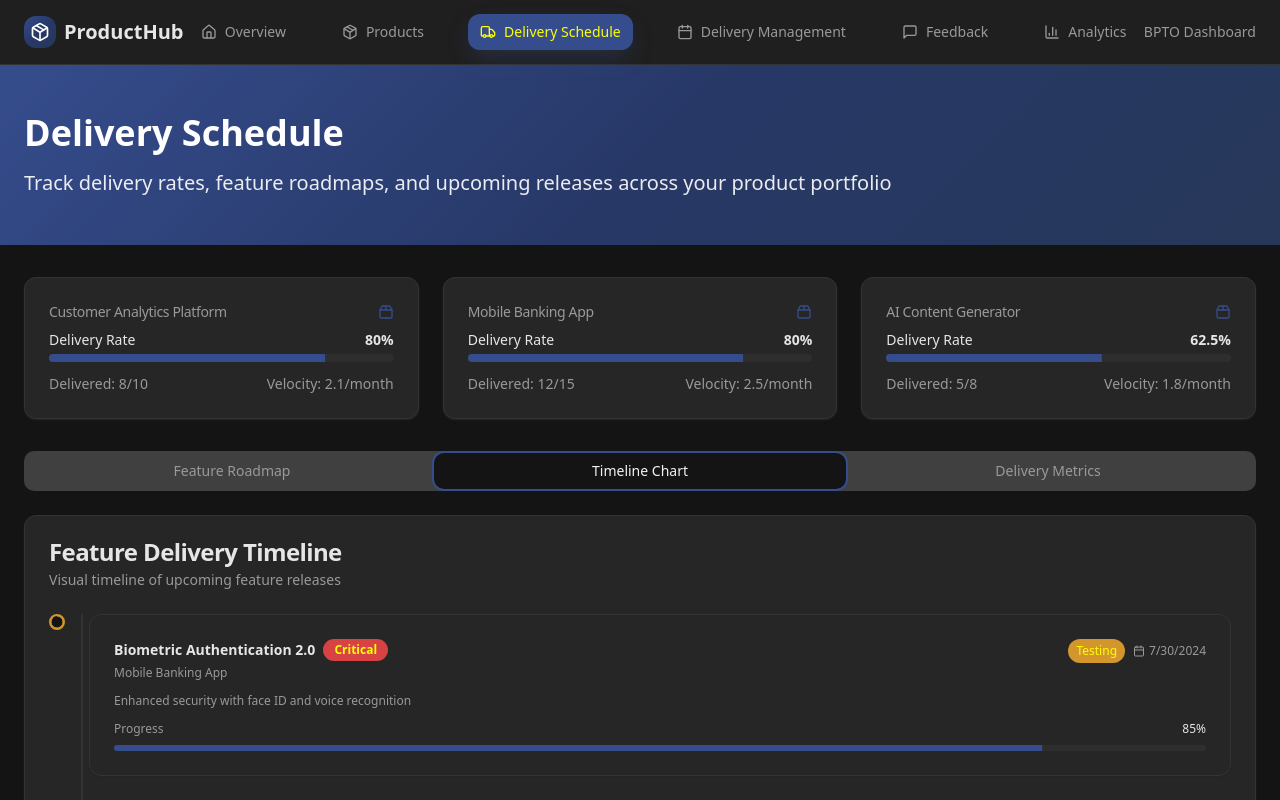
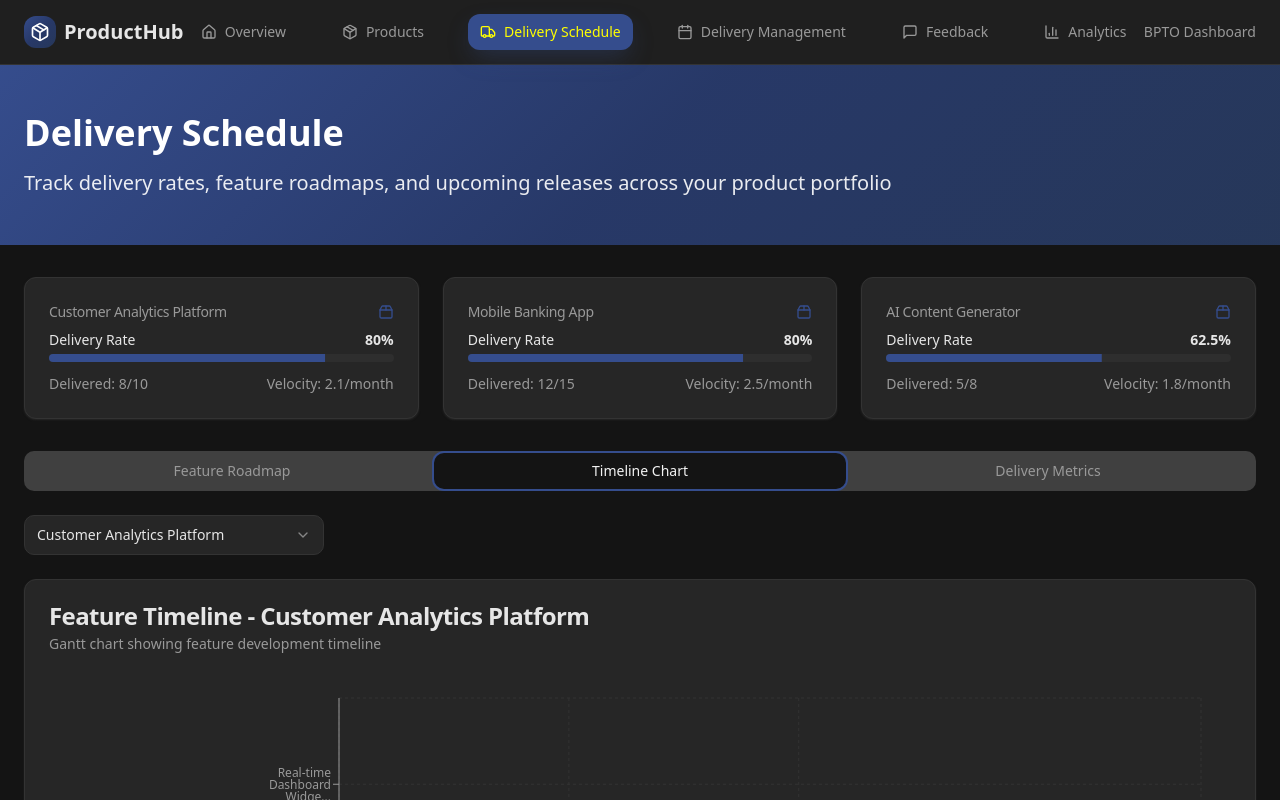
Before and after one commit to tanjameson/cpo-vision-board, a React (Vite) app: page /delivery in a window 1280 px wide. Both pictures are taken after a click on the tab "Timeline Chart". Shown: the top 800 px of the page. Built offline with nearby package versions, Linux system fonts and the light colour scheme.

Commit message:
Add product timeline chart

```diff
--- a/src/pages/DeliverySchedule.tsx
+++ b/src/pages/DeliverySchedule.tsx
@@ -6,7 +6,7 @@ import { Button } from "@/components/ui/button";
 import { Progress } from "@/components/ui/progress";
 import { Tabs, TabsContent, TabsList, TabsTrigger } from "@/components/ui/tabs";
 import { Select, SelectContent, SelectItem, SelectTrigger, SelectValue } from "@/components/ui/select";
-import { BarChart, Bar, XAxis, YAxis, CartesianGrid, Tooltip, ResponsiveContainer, LineChart, Line } from 'recharts';
+import { BarChart, Bar, XAxis, YAxis, CartesianGrid, Tooltip, ResponsiveContainer, LineChart, Line, Cell } from 'recharts';
 import { Calendar, Clock, TrendingUp, CheckCircle, AlertCircle, Package2 } from "lucide-react";
 
 // Mock delivery data
@@ -86,6 +86,7 @@ const upcomingFeatures = [
 const DeliverySchedule = () => {
   const [selectedQuarter, setSelectedQuarter] = useState('All');
   const [selectedProduct, setSelectedProduct] = useState('All');
+  const [timelineProduct, setTimelineProduct] = useState('Customer Analytics Platform');
 
   const filteredFeatures = upcomingFeatures.filter(feature => {
     const quarterMatch = selectedQuarter === 'All' || feature.quarter === selectedQuarter;
@@ -110,6 +111,37 @@ const DeliverySchedule = () => {
       case 'Medium': return 'secondary';
       case 'Low': return 'outline';
       default: return 'outline';
+    }
+  };
+
+  // Prepare timeline chart data
+  const timelineData = upcomingFeatures
+    .filter(feature => feature.product === timelineProduct)
+    .map(feature => {
+      const startDate = new Date();
+      const endDate = new Date(feature.targetDate);
+      const duration = Math.ceil((endDate.getTime() - startDate.getTime()) / (1000 * 60 * 60 * 24));
+      const daysFromStart = Math.max(0, Math.ceil((startDate.getTime() - new Date('2024-07-01').getTime()) / (1000 * 60 * 60 * 24)));
+
+      return {
+        name: feature.feature.length > 25 ? feature.feature.substring(0, 25) + '...' : feature.feature,
+        fullName: feature.feature,
+        start: daysFromStart,
+        duration: Math.max(duration, 30),
+        progress: feature.progress,
+        status: feature.status,
+        targetDate: feature.targetDate,
+        priority: feature.priority
+      };
+    });
+
+  const getStatusBarColor = (status: string) => {
+    switch (status) {
+      case 'Testing': return 'hsl(var(--warning))';
+      case 'In Development': return 'hsl(var(--primary))';
+      case 'Design': return 'hsl(var(--accent))';
+      case 'Planning': return 'hsl(var(--secondary))';
+      default: return 'hsl(var(--muted))';
     }
   };
 
@@ -246,93 +278,104 @@ const DeliverySchedule = () => {
           </TabsContent>
 
           <TabsContent value="timeline" className="space-y-6">
+            {/* Product Filter for Timeline */}
+            <div className="flex justify-start">
+              <Select value={timelineProduct} onValueChange={setTimelineProduct}>
+                <SelectTrigger className="w-[300px] bg-card border-card-border">
+                  <SelectValue placeholder="Select product for timeline" />
+                </SelectTrigger>
+                <SelectContent className="bg-card border-card-border z-50">
+                  <SelectItem value="Customer Analytics Platform">Customer Analytics Platform</SelectItem>
+                  <SelectItem value="Mobile Banking App">Mobile Banking App</SelectItem>
+                  <SelectItem value="AI Content Generator">AI Content Generator</SelectItem>
+                </SelectContent>
+              </Select>
+            </div>
+
             <Card className="shadow-card border-card-border">
               <CardHeader>
-                <CardTitle className="text-card-foreground">Feature Delivery Timeline</CardTitle>
-                <CardDescription>Visual timeline of upcoming feature releases</CardDescription>
+                <CardTitle className="text-card-foreground">Feature Timeline - {timelineProduct}</CardTitle>
+                <CardDescription>Gantt chart showing feature development timeline</CardDescription>
               </CardHeader>
               <CardContent>
-                <div className="space-y-6">
-                  {/* Timeline visualization */}
-                  <div className="relative">
-                    {/* Timeline line */}
-                    <div className="absolute left-8 top-0 bottom-0 w-0.5 bg-border"></div>
-
-                    <div className="space-y-8">
-                      {upcomingFeatures
-                        .sort((a, b) => new Date(a.targetDate).getTime() - new Date(b.targetDate).getTime())
-                        .map((feature, index) => (
-                        <div key={feature.id} className="relative flex items-start gap-6">
-                          {/* Timeline dot */}
-                          <div className="relative flex-shrink-0">
-                            <div className={`w-4 h-4 rounded-full border-2 bg-background ${
-                              feature.status === 'Testing' ? 'border-warning' :
-                              feature.status === 'In Development' ? 'border-primary' :
-                              feature.status === 'Design' ? 'border-accent' :
-                              'border-secondary'
-                            }`}></div>
-                            {/* Progress ring */}
-                            <div className="absolute inset-0 w-4 h-4">
-                              <svg className="w-4 h-4 transform -rotate-90" viewBox="0 0 16 16">
-                                <circle
-                                  cx="8"
-                                  cy="8"
-                                  r="6"
-                                  fill="none"
-                                  stroke="currentColor"
-                                  strokeWidth="1"
-                                  strokeDasharray={`${(feature.progress / 100) * 37.7} 37.7`}
-                                  className={
-                                    feature.status === 'Testing' ? 'text-warning' :
-                                    feature.status === 'In Development' ? 'text-primary' :
-                                    feature.status === 'Design' ? 'text-accent' :
-                                    'text-secondary'
+                <div className="h-[400px] w-full">
+                  <ResponsiveContainer width="100%" height="100%">
+                    <BarChart
+                      data={timelineData}
+                      layout="horizontal"
+                      margin={{ top: 20, right: 30, left: 150, bottom: 5 }}
+                    >
+                      <CartesianGrid strokeDasharray="3 3" stroke="hsl(var(--border))" />
+                      <XAxis
+                        type="number"
+                        domain={[0, 150]}
+                        tickFormatter={(value) => {
+                          const date = new Date('2024-07-01');
+                          date.setDate(date.getDate() + value);
+                          return date.toLocaleDateString('en-US', { month: 'short', day: 'numeric' });
+                        }}
+                        stroke="hsl(var(--muted-foreground))"
+                        fontSize={12}
+                      />
+                      <YAxis
+                        type="category"
+                        dataKey="name"
+                        stroke="hsl(var(--muted-foreground))"
+                        fontSize={12}
+                        width={140}
+                      />
+                      <Tooltip
+                        formatter={(value, name, props) => [
+                          `${value} days`,
+                          `Duration`
+                        ]}
+                        labelFormatter={(label, payload) => {
+                          if (payload && payload[0]) {
+                            const data = payload[0].payload;
+                            return (
+                              <div className="space-y-1">
+                                <div className="font-medium">{data.fullName}</div>
+                                <div className="text-sm text-muted-foreground">Status: {data.status}</div>
+                                <div className="text-sm text-muted-foreground">Priority: {data.priority}</div>
+                                <div className="text-sm text-muted-foreground">Target: {new Date(data.targetDate).toLocaleDateString()}</div>
+                                <div className="text-sm text-muted-foreground">Progress: {data.progress}%</div>
+                              </div>
+                            );
                           }
+                          return label;
+                        }}
+                        contentStyle={{
+                          backgroundColor: 'hsl(var(--card))',
+                          border: '1px solid hsl(var(--border))',
+                          borderRadius: '8px'
+                        }}
                       />
-                              </svg>
-                            </div>
+                      <Bar dataKey="duration" radius={4}>
+                        {timelineData.map((entry, index) => (
+                          <Cell key={`cell-${index}`} fill={getStatusBarColor(entry.status)} />
+                        ))}
+                      </Bar>
+                    </BarChart>
+                  </ResponsiveContainer>
                 </div>
 
-                          {/* Feature card */}
-                          <div className="flex-1 min-w-0">
-                            <Card className="shadow-sm border-card-border">
-                              <CardHeader className="pb-3">
-                                <div className="flex flex-col sm:flex-row sm:items-start sm:justify-between gap-3">
-                                  <div className="space-y-1">
+                {/* Legend */}
+                <div className="flex flex-wrap gap-4 mt-4 justify-center">
                   <div className="flex items-center gap-2">
-                                      <h4 className="text-sm font-semibold text-card-foreground">{feature.feature}</h4>
-                                      <Badge variant={getPriorityColor(feature.priority)} className="text-xs">
-                                        {feature.priority}
-                                      </Badge>
-                                    </div>
-                                    <p className="text-xs text-muted-foreground">{feature.product}</p>
+                    <div className="w-3 h-3 rounded bg-primary"></div>
+                    <span className="text-xs text-muted-foreground">In Development</span>
                   </div>
                   <div className="flex items-center gap-2">
-                                    <div className={`px-2 py-1 rounded-full text-xs font-medium ${getStatusColor(feature.status)}`}>
-                                      {feature.status}
+                    <div className="w-3 h-3 rounded bg-warning"></div>
+                    <span className="text-xs text-muted-foreground">Testing</span>
                   </div>
-                                    <div className="text-xs text-muted-foreground flex items-center gap-1">
-                                      <Calendar className="h-3 w-3" />
-                                      {new Date(feature.targetDate).toLocaleDateString()}
+                  <div className="flex items-center gap-2">
+                    <div className="w-3 h-3 rounded bg-accent"></div>
+                    <span className="text-xs text-muted-foreground">Design</span>
                   </div>
-                                  </div>
-                                </div>
-                              </CardHeader>
-                              <CardContent className="pt-0">
-                                <p className="text-xs text-muted-foreground mb-3">{feature.description}</p>
-                                <div className="space-y-2">
-                                  <div className="flex justify-between text-xs">
-                                    <span className="text-muted-foreground">Progress</span>
-                                    <span className="font-medium text-card-foreground">{feature.progress}%</span>
-                                  </div>
-                                  <Progress value={feature.progress} className="h-1.5" />
-                                </div>
-                              </CardContent>
-                            </Card>
-                          </div>
-                        </div>
-                      ))}
-                    </div>
+                  <div className="flex items-center gap-2">
+                    <div className="w-3 h-3 rounded bg-secondary"></div>
+                    <span className="text-xs text-muted-foreground">Planning</span>
                   </div>
                 </div>
               </CardContent>
```
Lines whose indentation alone changed are shown as unchanged.
